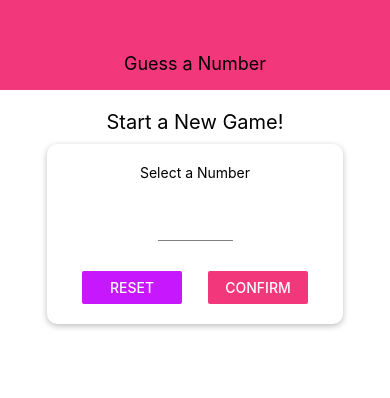
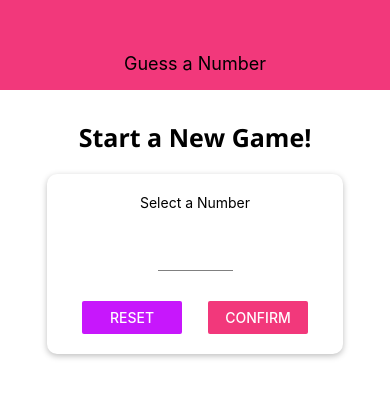
Before and after one commit to Balazs-D/guess-a-number, a React Native app: screen / in a window 390 px wide. Shown: the top 398 px of the page. Built offline with nearby package versions, Linux system fonts and the light colour scheme.

Commit message:
custom font w/expo + AppLoading Function

```diff
--- a/App.js
+++ b/App.js
@@ -1,13 +1,33 @@
 import React, { useState } from "react";
 import { StyleSheet, Text, View } from "react-native";
+import * as Font from "expo-font";
+import { AppLoading } from "expo";
 import Header from "./components/Header";
 import StartScreen from "./screens/StartScreen";
 import GameScreen from "./screens/GameScreen";
 import GameOverScreen from "./screens/GameOver";
 
+const fetchFonts = () => {
+  return Font.loadAsync({
+    "open-sans": require("./assets/fonts/OpenSans-Regular.ttf"),
+    "open-sans-bold": require("./assets/fonts/OpenSans-Bold.ttf"),
+  });
+};
+
 export default function App() {
   const [userNumber, setUserNumber] = useState();
   const [guessRounds, setGuessRounds] = useState(0);
+  const [dataLoaded, setDataLoaded] = useState(false);
+
+  if (!dataLoaded) {
+    return (
+      <AppLoading
+        startAsync={fetchFonts}
+        onFinish={() => setDataLoaded(true)}
+        onError={(err) => console.log(err)}
+      />
+    );
+  }
 
   const configureNewGameHandler = () => {
     setGuessRounds(0);
--- a/package.json
+++ b/package.json
@@ -13,7 +13,8 @@
     "react": "~16.11.0",
     "react-dom": "~16.11.0",
     "react-native": "https://github.com/expo/react-native/archive/sdk-38.0.0.tar.gz",
-    "react-native-web": "~0.11.7"
+    "react-native-web": "~0.11.7",
+    "expo-font": "~8.2.1"
   },
   "devDependencies": {
     "@babel/core": "^7.8.6",
--- a/screens/StartScreen.js
+++ b/screens/StartScreen.js
@@ -103,8 +103,9 @@
     alignItems: "center",
   },
   title: {
-    fontSize: 20,
-    marginVertical: 10,
+    fontSize: 25,
+    marginVertical: 20,
+    fontFamily: "open-sans-bold",
   },
   inputCont: {
     width: 300,
```
Also changed, not shown: assets/fonts/OpenSans-Bold.ttf (added), assets/fonts/OpenSans-Regular.ttf (added).
